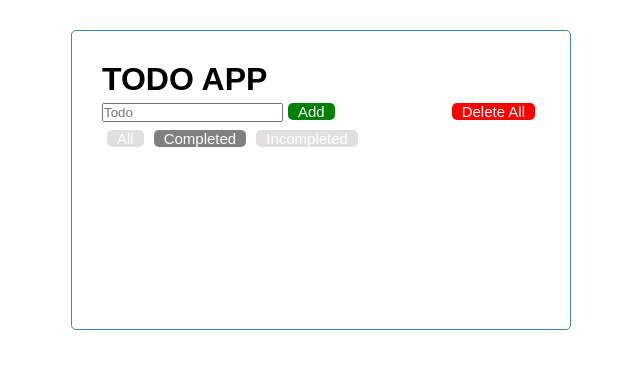
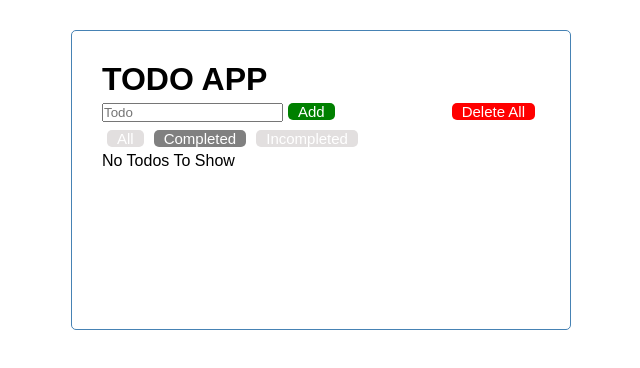
Before and after one commit to kagec/react-app, a React (Create React App) app: page / in a window 1280 px wide. Both pictures are taken after a click on the button "Completed". Shown: the top 368 px of the page, without its empty margins (319-959 px from the left). Built offline with nearby package versions, Linux system fonts and the light colour scheme.

Commit message:
layout: フィルタリングして表示するものがないときにも No Todos To Show を出すように変更

```diff
--- a/src/App.js
+++ b/src/App.js
@@ -41,6 +41,8 @@ const App = () => {
       setFilter={setFilter}
     />
   ));
+  const filteredTodo =
+    filter === "All" ? todos : todos.filter(FILTER_LIST[filter]);
 
   function deleteTodo(id) {
     setTodos(todos.filter((todo) => todo.id !== id));
@@ -74,14 +76,14 @@ const App = () => {
         ) : null}
       </div>
       {todos.length > 0 ? filterList : null}
-      {todos.length > 0 ? (
+      {filteredTodo.length > 0 ? (
         <Todos
-          todos={filter === "All" ? todos : todos.filter(FILTER_LIST[filter])}
+          todos={filteredTodo}
           onDelete={deleteTodo}
           onClick={toggleCompleted}
         />
       ) : (
-        "No Todos To Show"
+        <p>No Todos To Show</p>
       )}
     </div>
   );
```
